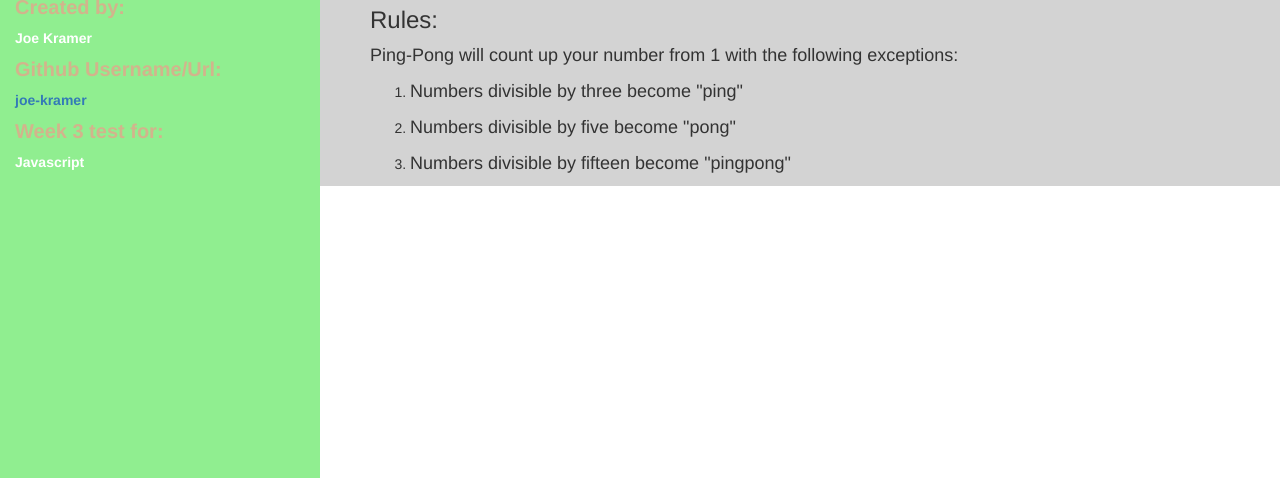
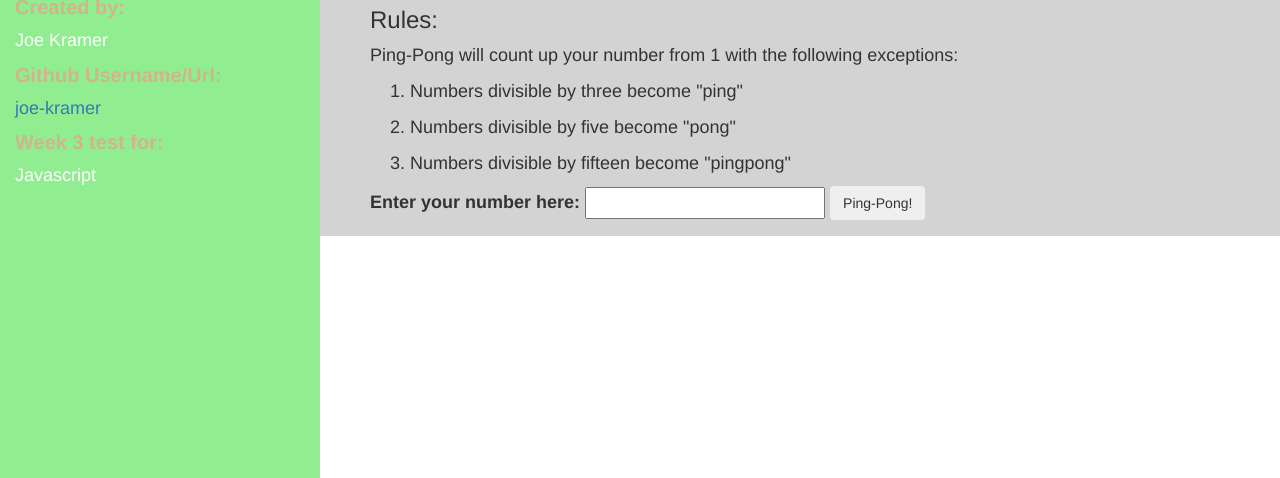
Before and after one commit to joe-kramer/ping-pong, a plain HTML site: page index.html in a window 1280 px wide. Shown: the part 322-800 px from the top of the page. Drawn offline with nearby package versions, Linux system fonts and the light colour scheme.

Commit message:
finish styling and setup on index.html

```diff
--- a/css/styles.css
+++ b/css/styles.css
@@ -1,3 +1,7 @@
+body {
+  font-size: 18px;
+}
+
 .title {
   text-align: center;
   background-color: tan;
@@ -40,7 +44,6 @@ h5 {
 
 .sideBar p {
   color: white;
-  font-weight: bold;
 }
 
 .main p {
--- a/index.html
+++ b/index.html
@@ -34,6 +34,15 @@
             <li><p>Numbers divisible by five become "pong"</p></li>
             <li><p>Numbers divisible by fifteen become "pingpong"</p></li>
           </ol>
+          <form id="pingForm">
+            <div class="form-group">
+              <label for="input"><span style="font-weight: bold">Enter your number here:</span></label>
+              <input id="input" type="text">
+            <button type="submit" class="btn">Ping-Pong!</button>
+            </div>
+          </form>
+          <ul id="result">
+          </ul>
         </div>
       </div>
     </div>
```
